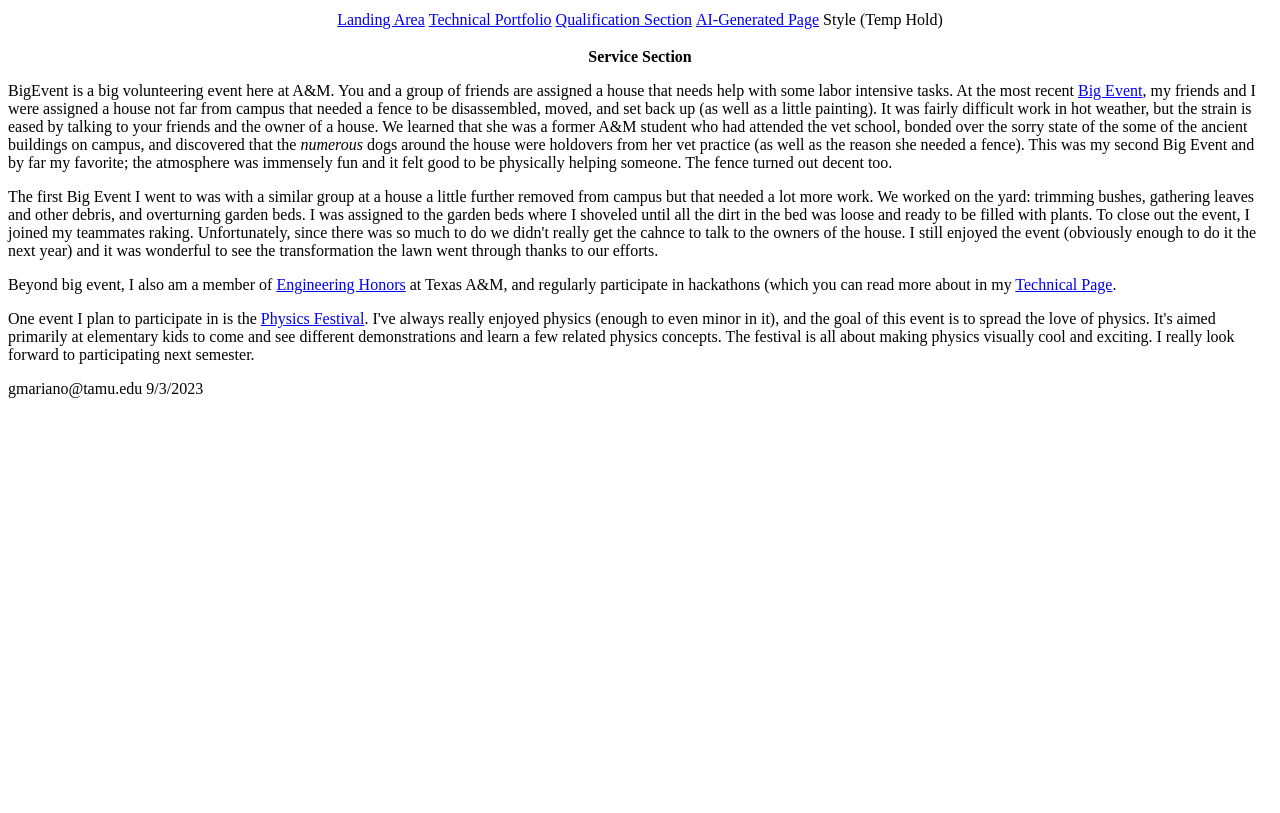
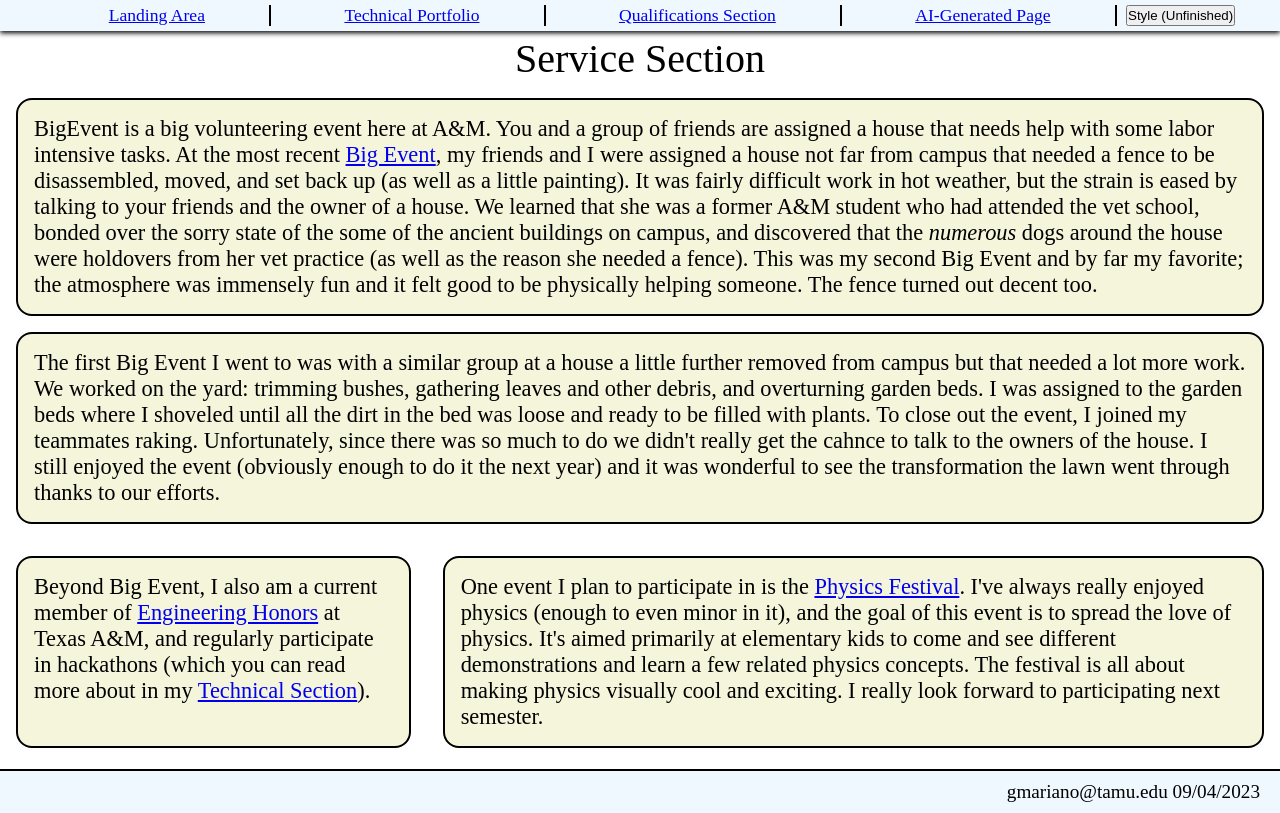
Before and after one commit to gmar22/315-Project1, a plain HTML site: page service.html in a window 1280 px wide. Drawn offline with Linux system fonts and the light colour scheme.

Commit message:
Major HTML Rework and CSS Implementation
Rewrote almost entire HTML to more easily implement CSS. Added CSS for each file (except ai). There is still an error with pdf embedding (server iframe settings) in qualifications. Text mostly unchanged and still needs further review

```diff
--- /dev/null
+++ b/base.css
@@ -0,0 +1,52 @@
+/* General */
+* {
+    margin: 0;
+    padding: 0;
+
+}
+
+/* Navigation */
+.navigation {
+    display: flex;
+    justify-content: space-around;
+    padding: 5px calc((100vw - 1200px) / 2);
+
+    background-color: aliceblue;
+    /* border-bottom: 1px solid black; */
+    box-shadow: 0px 2px 5px black;
+}
+
+.navigation a {
+    padding: 0px 4rem;
+    border-right: 2px solid black;
+
+    font-size: 1.1rem;
+    /* font-family: "brush script mt"; */
+}
+
+/* Title */
+.title {
+    display: flex;
+    justify-content: center;
+
+    padding-top: 0.25rem;
+}
+
+.title p {
+    font-size: 2.5rem;
+}
+
+/* Footer */
+.footer {
+    display: flex;
+    justify-content: flex-end;
+    margin-top: 5px;
+
+    background-color: aliceblue;
+    border-top: 2px solid black;
+}
+
+.footer p {
+    padding: 10px 20px;
+    font-size: 1.2rem;
+}
--- /dev/null
+++ b/index.css
@@ -0,0 +1,46 @@
+/* Grid */
+.grid {
+    display: grid;
+    grid-template: 1fr / 11fr 3fr;
+}
+
+/* Grid: R1 C1, About Me */
+.aboutMe {
+    display: flex;
+    justify-content: center;
+
+    background-color: beige;
+    border: 2px solid black;
+    border-radius: 1rem;
+    padding: 1rem;
+    margin: 1rem;
+
+    font-size: 1.4rem;
+}
+
+/* Grid R1 C2, Picture and Caption */
+.picture figure{
+    display: flex;
+    justify-content: center;
+
+    padding-top: 2rem;
+}
+
+.picture figcaption {
+    padding: 0 1rem 0 2.5rem;
+    font-size: 1.05rem;
+}
+
+/* Extra Information */
+.extra {
+    display: flex;
+    justify-content: center;
+
+    background-color: beige;
+    border: 2px solid black;
+    border-radius: 1rem;
+    padding: 1rem;
+    margin: 1rem;
+
+    font-size: 1.4rem;
+}
--- /dev/null
+++ b/qualifications.css
@@ -0,0 +1,51 @@
+/* Container for Resume, Languages, and Libararies/Software */
+.grid {
+    display: grid;
+    grid-template: 1fr / 3fr 1fr;
+}
+
+/* Grid R1 C1, Resume */
+.resume {
+    margin: 1.5rem 1.5rem 1.5rem 1.5rem;
+}
+
+/* Grid R1 C2, Languages and Software */
+.languages {
+    display: flex;
+    justify-content: center;
+
+    background-color: beige;
+    border: 2px solid black;
+    border-radius: 1rem;
+    padding: 1rem;
+    margin: 1rem;
+
+    font-size: 1.4rem;
+}
+
+.libraries {
+    display: flex;
+    justify-content: center;
+
+    background-color: beige;
+    border: 2px solid black;
+    border-radius: 1rem;
+    padding: 1rem;
+    margin: 1rem;
+
+    font-size: 1.4rem;
+}
+
+/* Area of Interest */
+.interest {
+    display: flex;
+    justify-content: center;
+
+    background-color: beige;
+    border: 2px solid black;
+    border-radius: 1rem;
+    padding: 1rem;
+    margin: 1rem;
+
+    font-size: 1.4rem;
+}
--- /dev/null
+++ b/service.css
@@ -0,0 +1,57 @@
+.BE2023 {
+    display: flex;
+    justify-content: center;
+
+    background-color: beige;
+    border: 2px solid black;
+    border-radius: 1rem;
+    padding: 1rem;
+    margin: 1rem;
+
+    font-size: 1.4rem;
+}
+
+.BE2022 {
+    display: flex;
+    justify-content: center;
+
+    background-color: beige;
+    border: 2px solid black;
+    border-radius: 1rem;
+    padding: 1rem;
+    margin: 1rem;
+
+    font-size: 1.4rem;
+}
+
+.grid {
+    display: grid;
+    grid-template-columns: 1fr 2fr;
+    grid-row: 1fr;
+}
+
+.misc {
+    display: flex;
+    justify-content: center;
+
+    background-color: beige;
+    border: 2px solid black;
+    border-radius: 1rem;
+    padding: 1rem;
+    margin: 1rem;
+
+    font-size: 1.4rem;
+}
+
+.planned {
+    display: flex;
+    justify-content: center;
+
+    background-color: beige;
+    border: 2px solid black;
+    border-radius: 1rem;
+    padding: 1rem;
+    margin: 1rem;
+
+    font-size: 1.4rem;
+}
--- a/service.html
+++ b/service.html
@@ -3,41 +3,31 @@
 <html>
 
     <head>
-    <title> Service Section </title> <!-- Title of Tab -->
+        <title>Service Section</title>
+
+        <!-- CSS -->
+        <link href="./base.css" rel="stylesheet">
+        <link href="./service.css" rel="stylesheet">
 
     </head>
 
 
-  <header>
+    <body>
+        <!-- Navigation Bar -->
+        <div class="navigation">
+            <a href= "./index.html">Landing Area</a>
+            <a href= "./technical.html">Technical Portfolio</a>
+            <a href= "./qualifications.html">Qualifications Section</a>
+            <a href= "./ai.html">AI-Generated Page</a>
 
-    <section id="navigation">
-      <table align="center">
+            <button>Style (Unfinished)</button>
+        </div>
 
-        <tr>
+        <!-- Title -->
+        <div class="title"><p>Service Section</p></div>
 
-          <td><a href= "./index.html">Landing Area</a></td>
-          <td><a href= "./technical.html">Technical Portfolio</a></td>
-          <td><a href= "./qualifications.html">Qualification Section</a></td>
-          <td><a href= "./ai.html">AI-Generated Page</a></td>
-
-          <td>Style (Temp Hold)</td>
-
-        </tr>
-
-      </table>
-    </section>
-
-    <article id="titleBox">
-      <p align="center"><strong>Service Section</strong></p>
-
-    </article>
-
-  </header>
-
-
-  <body>
-
-    <article id="bigEvent2023">
+        <!-- Big Event 2023 -->
+        <div class="BE2023">
             <p>
                 BigEvent is a big volunteering event here at A&M. You and a group of friends are assigned a house that needs help with some labor intensive tasks.
                 At the most recent <a href="https://bigevent.tamu.edu/">Big Event</a>, my friends and I were assigned a house not far from campus that needed a fence to be disassembled, moved, and
@@ -46,42 +36,47 @@
                 ancient buildings on campus, and discovered that the <em>numerous</em> dogs around the house were holdovers from her vet practice (as well as the reason
                 she needed a fence). This was my second Big Event and by far my favorite; the atmosphere was immensely fun and it felt good to be physically helping someone.
                 The fence turned out decent too.
+            </p>
+        </div>
 
-      </p>
-
-    </article>
-
-    <article id="bigEvent2022">
+        <!-- Big Event 2023 -->
+        <div class="BE2022">
             <p>
                 The first Big Event I went to was with a similar group at a house a little further removed from campus but that needed a lot more work. We worked on the yard:
                 trimming bushes, gathering leaves and other debris, and overturning garden beds. I was assigned to the garden beds where I shoveled until all the dirt in the
                 bed was loose and ready to be filled with plants. To close out the event, I joined my teammates raking. Unfortunately, since there was so much
                 to do we didn't really get the cahnce to talk to the owners of the house. I still enjoyed the event (obviously enough to do it the next year) and it
-        was wonderful to see the transformation the lawn went through thanks to our efforts.</p>
+                was wonderful to see the transformation the lawn went through thanks to our efforts.
+            </p>
+        </div>
 
-    </article>
+        <!-- Container for Miscellaneous and Planned -->
+        <div class="grid">
 
-    <article id="misc">
-        <p>Beyond big event, I also am a member of <a href="https://engineering.tamu.edu/academics/eh/about/index.html">Engineering Honors</a> at Texas A&M, and regularly participate in hackathons (which you can read more
-          about in my <a href= "./technical.html">Technical Page</a>.
+            <!-- Miscellaneous -->
+            <div class="misc">
+                <p>
+                    Beyond Big Event, I also am a current member of <a href="https://engineering.tamu.edu/academics/eh/about/index.html">Engineering Honors</a> at Texas A&M, and regularly participate in hackathons (which you can read more
+                    about in my <a href= "./technical.html">Technical Section</a>).
                 </p>
+            </div>
 
-    </article>
-
-    <article id="plannedEvents">
+            <!-- Planned (Physics Fair) -->
+            <div class="planned">
                 <p>
                     One event I plan to participate in is the <a href="https://physicsfestival.tamu.edu/">Physics Festival</a>. I've always really enjoyed physics (enough
                     to even minor in it), and the goal of this event is to spread the love of physics. It's aimed primarily at elementary kids to come and see
                     different demonstrations and learn a few related physics concepts. The festival is all about making physics visually cool and exciting. I really look
                     forward to participating next semester.
                 </p>
+            </div>
 
-    </article>
+        </div>
+
+        <!-- Footer -->
+        <div class="footer"><p>gmariano@tamu.edu 09/04/2023</p></div>
 
     </body>
 
-  <footer>
-    <p>gmariano@tamu.edu 9/3/2023</p>
-  </footer>
 
 </html>
--- /dev/null
+++ b/technical.css
@@ -0,0 +1,46 @@
+/* Container for JIT, financial, and planned */
+.grid {
+    display: grid;
+    grid-template: 1fr / 3fr 5fr;
+}
+
+/* Grid R1 C1, JIT */
+.JIT {
+    display: flex;
+    justify-content: center;
+
+    background-color: beige;
+    border: 2px solid black;
+    border-radius: 1rem;
+    padding: 1rem;
+    margin: 1rem;
+
+    font-size: 1.4rem;
+}
+
+/* Grid R1 C2, financial and planned */
+.financial {
+    display: flex;
+    justify-content: center;
+
+    background-color: beige;
+    border: 2px solid black;
+    border-radius: 1rem;
+    padding: 1rem;
+    margin: 1rem;
+
+    font-size: 1.4rem;
+}
+
+.planned {
+    display: flex;
+    justify-content: center;
+
+    background-color: beige;
+    border: 2px solid black;
+    border-radius: 1rem;
+    padding: 1rem;
+    margin: 2rem 1rem 1rem 1rem;
+
+    font-size: 1.4rem;
+}
```
Also changed, not shown: index.html (+38 -44 lines), qualifications.html (+41 -42 lines), technical.html (+34 -40 lines). Lines whose indentation alone changed are shown as unchanged.
